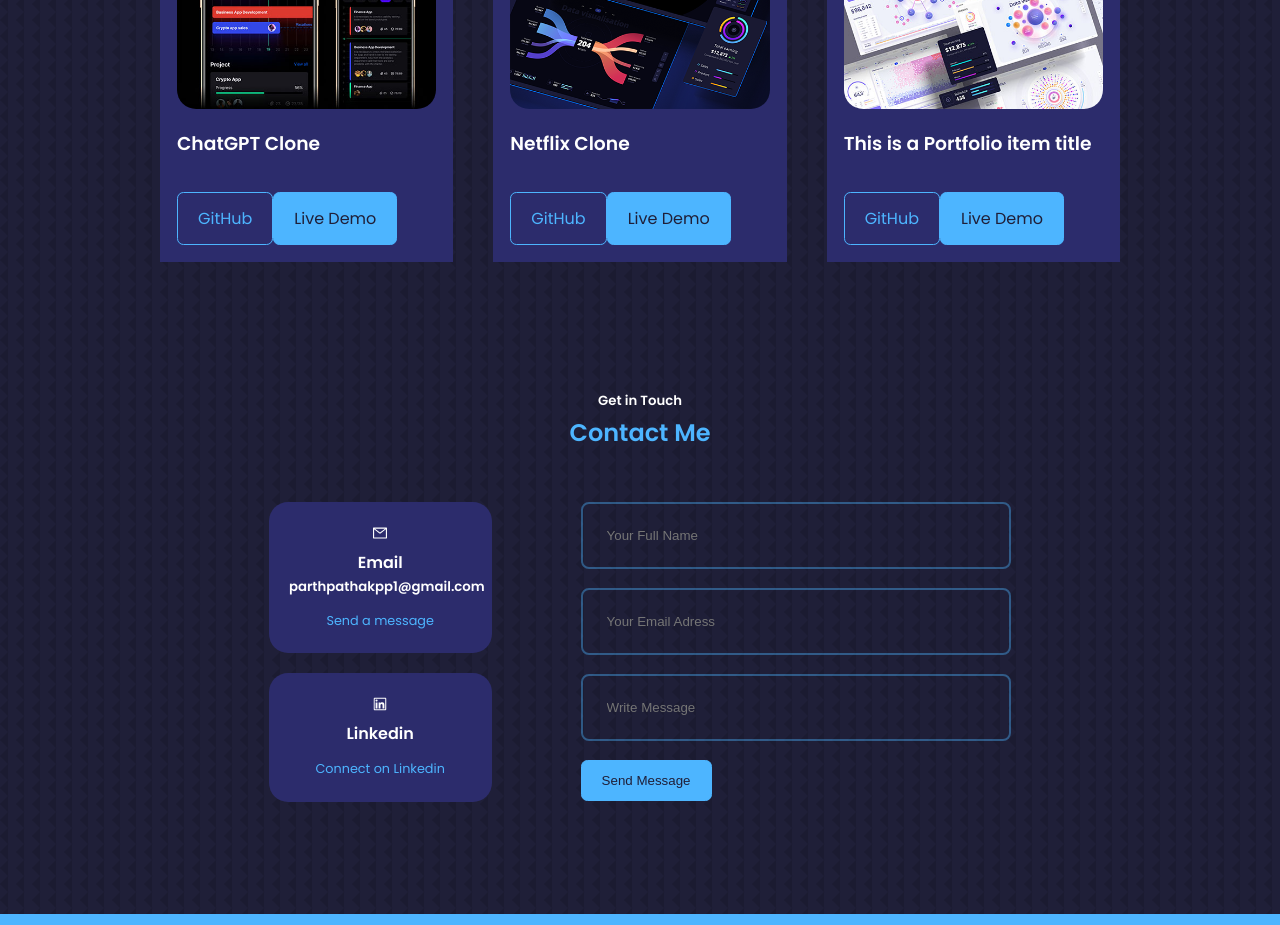
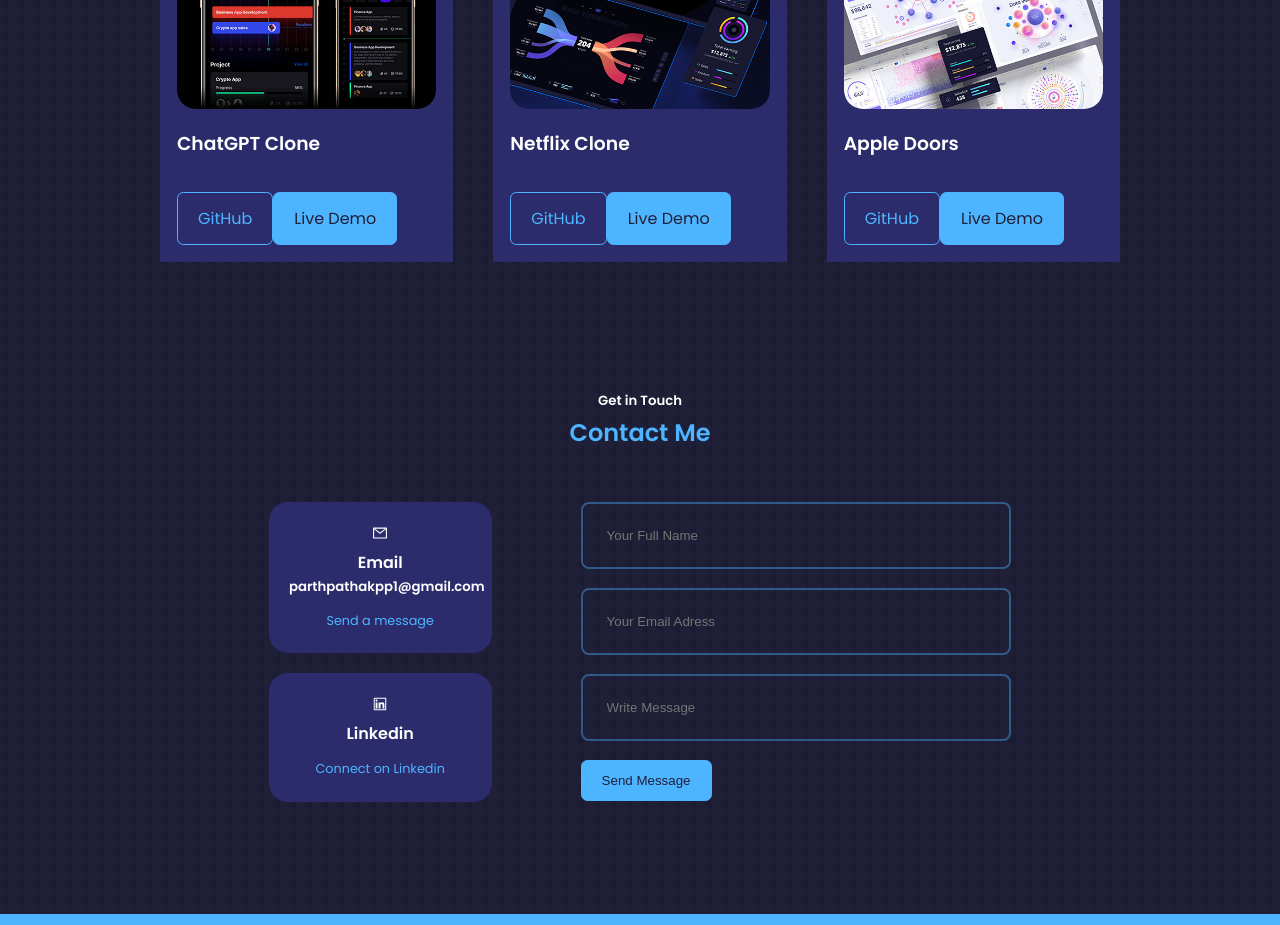
Before and after one commit to parthpathakpp1/my-project, a React (Create React App) app: page / in a window 1280 px wide. Shown: the part 2740-3665 px from the top of the page. Built offline with nearby package versions, Linux system fonts and the light colour scheme.

Commit message:
Update Portfolio.jsx

```diff
--- a/src/components/portfolio/Portfolio.jsx
+++ b/src/components/portfolio/Portfolio.jsx
@@ -74,10 +74,10 @@
           <div className='portfolio__item-image'>
             <img src={IMG6} alt='' />
           </div>
-          <h3>This is a Portfolio item title</h3>
+          <h3>Apple Doors</h3>
           <div className='.portfolio__item-cta'>
-            <a href='https://github.com' target='_blank' className='btn'>GitHub</a>
-            <a href='https://dribble.com/Alien_pixels' target='_blank' className='btn btn-primary'>Live Demo</a>
+            <a href='https://github.com/parthpathakpp1/AppleDoors/tree/master' target='_blank' className='btn'>GitHub</a>
+            <a href='https://appleee-doors.onrender.com/' target='_blank' className='btn btn-primary'>Live Demo</a>
           </div>
         </article>
 
```
